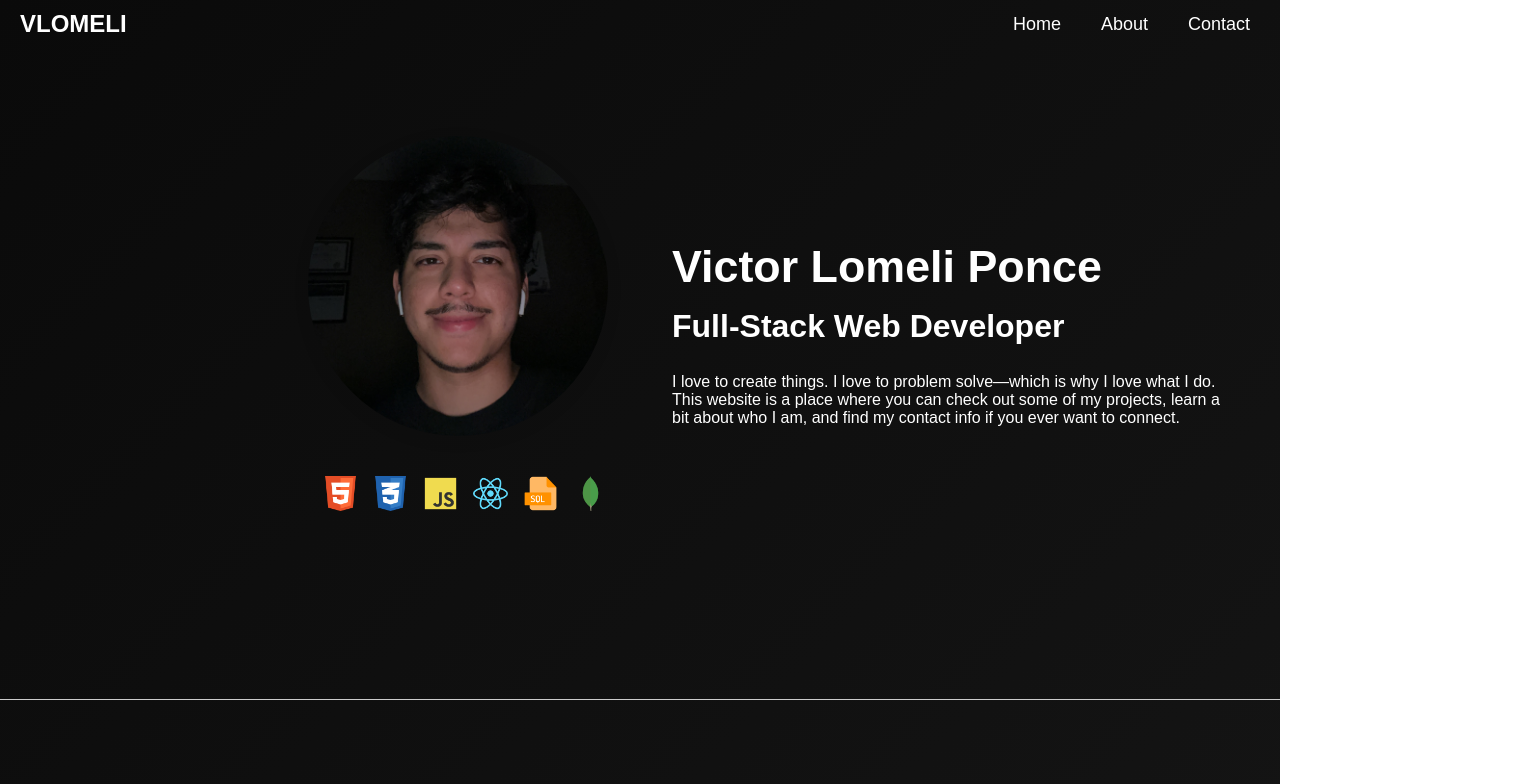
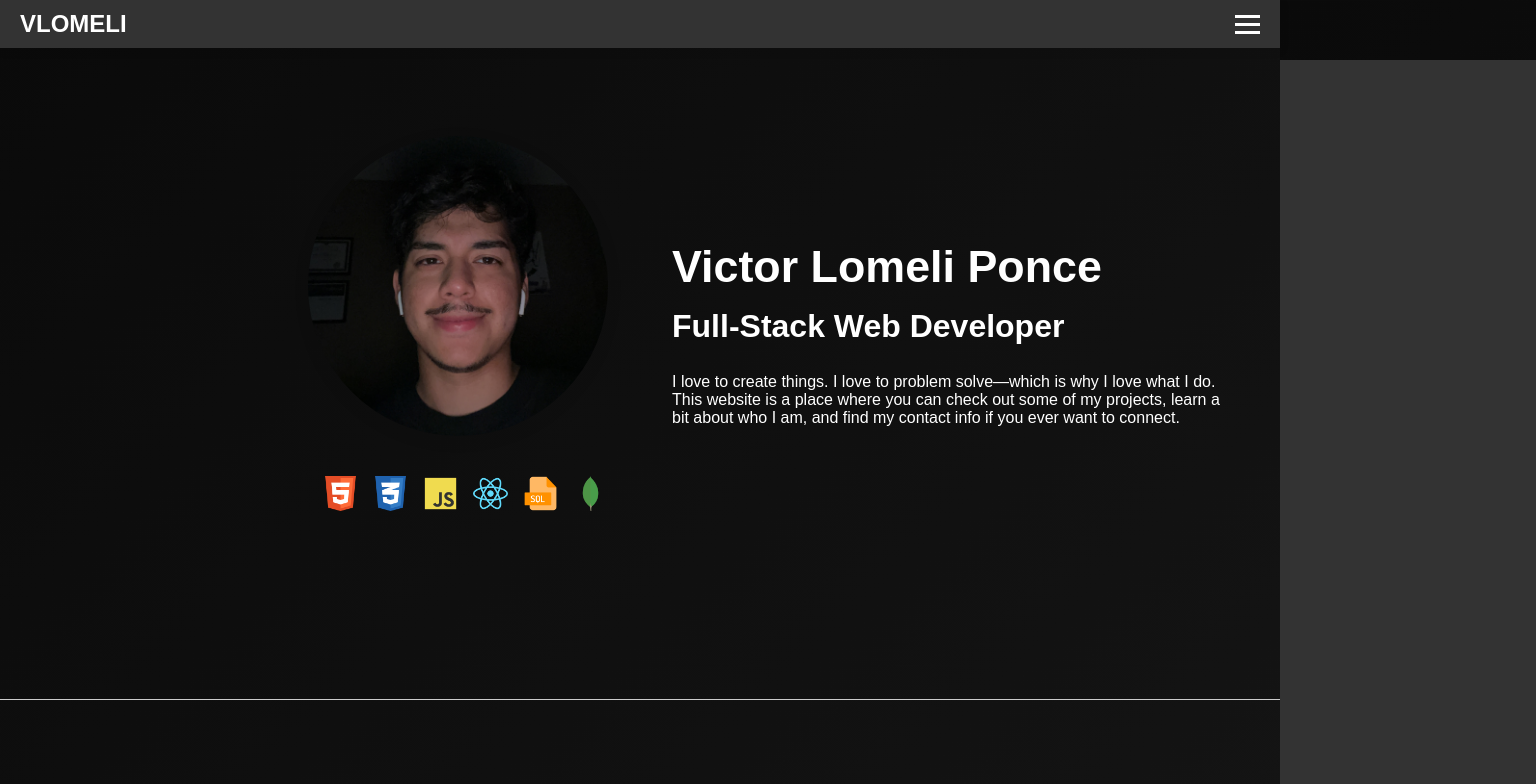
Before and after one commit to vlomeli/portfolio, a React (Vite) app: page / in a window 1280 px wide. Shown: the top 784 px of the page, 1536 px wide, since content can reach past the window. Built offline with nearby package versions, Linux system fonts and the light colour scheme; a web font is replaced by a local one.

Commit message:
linked sections and messed with navabar

```diff
--- a/src/App.jsx
+++ b/src/App.jsx
@@ -11,15 +11,15 @@ function App() {
     <>
       <Navbar />
       <main>
-        <section id="intro">
+        <section id="Intro">
           <Intro />
         </section>
         <hr />
-        <section id="about">
+        <section id="About">
           <About />
         </section>
         <hr />
-        <section id="projects">
+        <section id="Projects">
           <Projects />
         </section>
         <hr />
--- a/src/components/navbar/navbar.css
+++ b/src/components/navbar/navbar.css
@@ -6,14 +6,23 @@
 
 body {
   font-family: 'Arial', sans-serif;
+  overflow-x: hidden; /* Prevent horizontal scrolling */
 }
 
+/* Sticky Navbar */
 .navbar {
   display: flex;
   justify-content: space-between;
   align-items: center;
   padding: 10px 20px;
   color: white;
+  position: sticky;  /* Make the navbar sticky */
+  top: 0;  /* Stick to the top */
+  z-index: 1000;  /* Ensure navbar stays on top of other content */
+  background-color: #333;  /* Add background color for visibility */
+  box-shadow: 0 2px 10px rgba(0, 0, 0, 0.1); /* Optional: add shadow for separation */
+  width: 100%; /* Ensure navbar takes full width */
+  box-sizing: border-box; /* Prevent any overflow */
 }
 
 .logo {
@@ -25,6 +34,7 @@
   list-style: none;
   display: flex;
   gap: 20px;
+  margin: 0;
 }
 
 .nav-links li {
@@ -61,7 +71,7 @@
 
 /* Burger menu for mobile */
 .burger {
-    display: none;
+  display: flex;
   cursor: pointer;
   flex-direction: column;
   gap: 5px;
@@ -74,19 +84,20 @@
   transition: all 0.3s ease;
 }
 
-  @media (max-width: 768px) {
+/* Responsive mobile view */
 .nav-links {
   position: absolute;
   top: 60px;
   right: 0;
   height: 100vh;
-      width: 100%;
+  width: 20%;
   background-color: #333;
   flex-direction: column;
   justify-content: center;
   align-items: center;
   transform: translateX(100%);
   transition: transform 0.5s ease-in-out;
+  margin: 0; /* Prevent margin that could break layout */
 }
 
 .nav-links li {
@@ -102,10 +113,6 @@
   transition: opacity 0.5s ease;
 }
 
-    .burger {
-      display: flex;
-    }
-
 /* Animation for burger */
 .toggle .line1 {
   transform: rotate(-45deg) translate(-5px, 6px);
@@ -118,4 +125,10 @@
 .toggle .line3 {
   transform: rotate(45deg) translate(-5px, -6px);
 }
+
+@media (max-width: 768px) {
+  .nav-links {
+    width: 40%; /* Make navbar 100% width on mobile */
+
   }
+}
--- a/src/components/navbar/navbar.jsx
+++ b/src/components/navbar/navbar.jsx
@@ -2,7 +2,6 @@ import "./navbar.css";
 
 function Navbar() {
   const toggleMenu = () => {
-    console.log('Menu toggled');  // Check if this is logged
     const nav = document.querySelector(".nav-links");
     const burger = document.querySelector(".burger");
     nav.classList.toggle("nav-active");
@@ -15,13 +14,19 @@ function Navbar() {
       <nav>
         <ul className="nav-links">
           <li>
-              <a href="#home">Home</a>
+            <a href="#Intro">Intro</a>
           </li>
           <li>
-              <a href="#about">About</a>
+            <a href="#About">About</a>
           </li>
           <li>
-              <a href="#contact">Contact</a>
+            <a href="#Projects">Projects</a>
+          </li>
+          <li>
+            <a href="https://www.linkedin.com/in/vlomeliponce/" target="_blank" rel="noopener noreferrer">LinkedIn</a>
+          </li>
+          <li>
+            <a href="https://github.com/vlomeli" target="_blank" rel="noopener noreferrer">GitHub</a>
           </li>
         </ul>
         <div className="burger" onClick={toggleMenu}>
```
Lines whose indentation alone changed are shown as unchanged.
